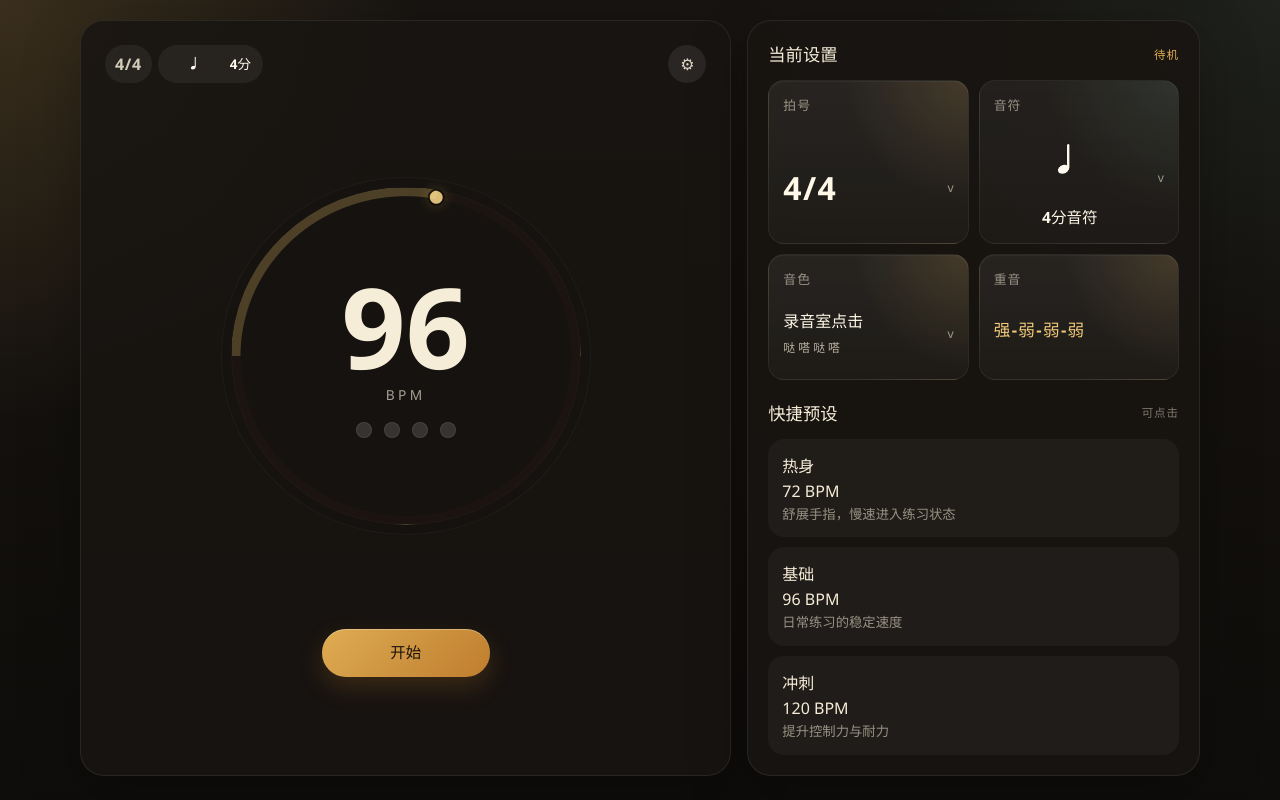
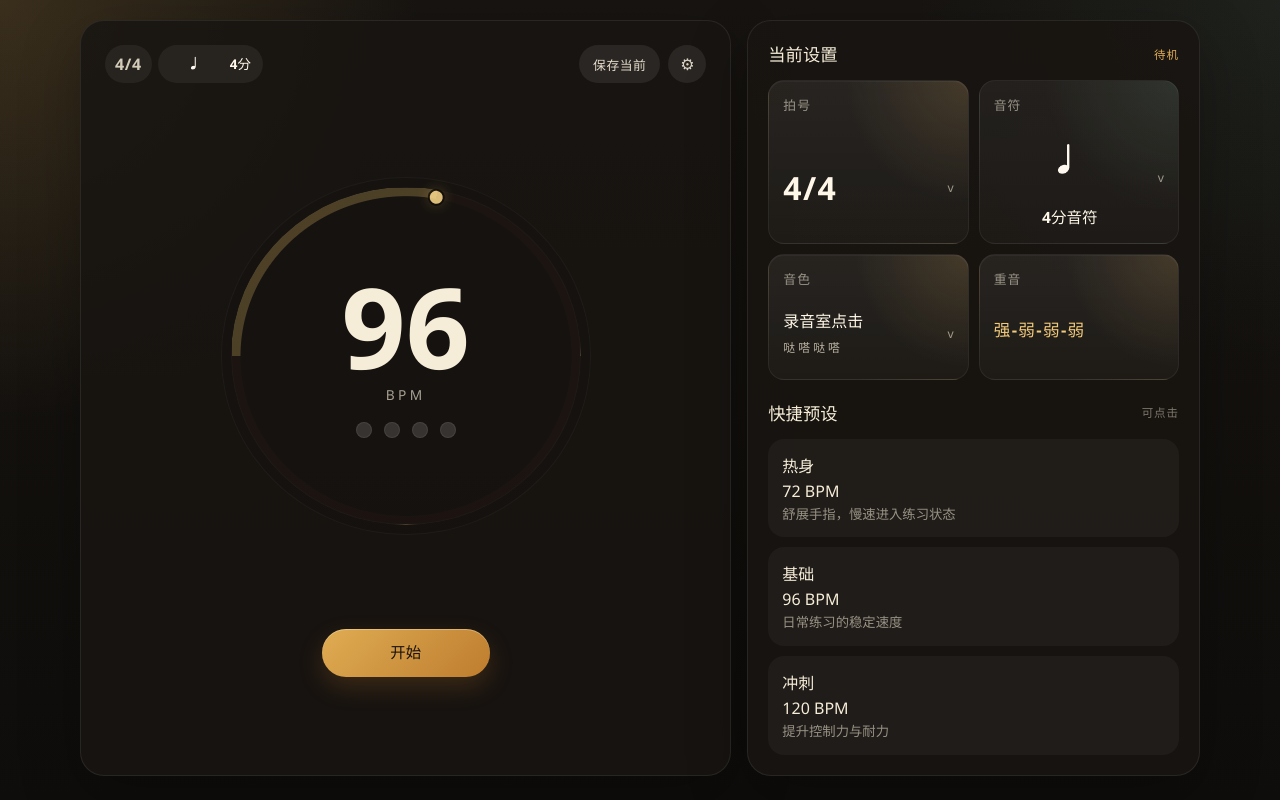
Before and after one commit to yaoqiwood/TempoGuitar, a Vue app: page / in a window 1280 px wide. Built offline with nearby package versions, Linux system fonts and the light colour scheme.

Commit message:
feat(节拍器): 添加保存和恢复当前设置功能
添加保存当前节拍器设置到本地存储的功能，包括BPM、拍号、音符细分、音色包和音量
添加从本地存储恢复保存的设置功能
添加保存状态提示和样式

```diff
--- a/src/Home.vue
+++ b/src/Home.vue
@@ -28,6 +28,22 @@ const selectedSubdivisionId = ref<NoteSubdivisionId>(subdivisionOptions[0].id);
 const metronomeVolumePercent = ref(70);
 const metronomeVolume = computed(() => metronomeVolumePercent.value / 100);
 const showSplash = ref(true);
+const saveCurrentStateStatus = ref<"idle" | "saved" | "error">("idle");
+
+const SAVED_METRONOME_SETTINGS_KEY =
+  "tempoguitar:saved-metronome-settings:v1";
+const timeSignatureIdSet = new Set(timeSignatureOptions.map((option) => option.id));
+const subdivisionIdSet = new Set(subdivisionOptions.map((option) => option.id));
+const soundPackIdSet = new Set(soundPackOptions.map((option) => option.id));
+
+type SavedMetronomeSettings = {
+  bpm: number;
+  timeSignatureId: TimeSignatureId;
+  subdivisionId: NoteSubdivisionId;
+  soundPackId: SoundPackId;
+  metronomeVolumePercent: number;
+  savedAtIso: string;
+};
 const selectedTimeSignature = computed(
   () =>
     timeSignatureOptions.find(
@@ -148,6 +164,7 @@ const stageGlowStyle = computed(() => {
 });
 
 let splashHideTimer: ReturnType<typeof setTimeout> | undefined;
+let saveCurrentStateStatusTimer: ReturnType<typeof setTimeout> | undefined;
 const minBpm = 40;
 const maxBpm = 240;
 const bpmPerFullTurn = 80;
@@ -155,6 +172,17 @@ const isBpmDragging = ref(false);
 const isBpmDragReady = ref(false);
 const bpmProgress = computed(() => (bpm.value - minBpm) / (maxBpm - minBpm));
 const bpmDialAngle = computed(() => -90 + bpmProgress.value * 360);
+const saveCurrentStateLabel = computed(() => {
+  if (saveCurrentStateStatus.value === "saved") {
+    return "已保存";
+  }
+
+  if (saveCurrentStateStatus.value === "error") {
+    return "保存失败";
+  }
+
+  return "保存当前";
+});
 
 let dragPointerId: number | null = null;
 let dragLastAngle = 0;
@@ -162,6 +190,100 @@ let dragBpmAccumulator = 0;
 
 function clampBpm(value: number) {
   return Math.min(maxBpm, Math.max(minBpm, value));
+}
+
+function clampVolumePercent(value: number) {
+  return Math.min(100, Math.max(0, value));
+}
+
+function isTimeSignatureId(value: unknown): value is TimeSignatureId {
+  return typeof value === "string" && timeSignatureIdSet.has(value as TimeSignatureId);
+}
+
+function isSubdivisionId(value: unknown): value is NoteSubdivisionId {
+  return typeof value === "string" && subdivisionIdSet.has(value as NoteSubdivisionId);
+}
+
+function isSoundPackId(value: unknown): value is SoundPackId {
+  return typeof value === "string" && soundPackIdSet.has(value as SoundPackId);
+}
+
+function setSaveCurrentStateStatus(nextStatus: "idle" | "saved" | "error") {
+  saveCurrentStateStatus.value = nextStatus;
+
+  if (saveCurrentStateStatusTimer) {
+    clearTimeout(saveCurrentStateStatusTimer);
+    saveCurrentStateStatusTimer = undefined;
+  }
+
+  if (nextStatus === "idle") {
+    return;
+  }
+
+  saveCurrentStateStatusTimer = window.setTimeout(() => {
+    saveCurrentStateStatus.value = "idle";
+    saveCurrentStateStatusTimer = undefined;
+  }, 1800);
+}
+
+function saveCurrentMetronomeSettings() {
+  try {
+    const payload: SavedMetronomeSettings = {
+      bpm: bpm.value,
+      timeSignatureId: selectedTimeSignatureId.value,
+      subdivisionId: selectedSubdivisionId.value,
+      soundPackId: selectedSoundPackId.value,
+      metronomeVolumePercent: metronomeVolumePercent.value,
+      savedAtIso: new Date().toISOString(),
+    };
+
+    window.localStorage.setItem(
+      SAVED_METRONOME_SETTINGS_KEY,
+      JSON.stringify(payload),
+    );
+    setSaveCurrentStateStatus("saved");
+  } catch {
+    setSaveCurrentStateStatus("error");
+  }
+}
+
+function restoreSavedMetronomeSettings() {
+  const savedRaw = window.localStorage.getItem(SAVED_METRONOME_SETTINGS_KEY);
+
+  if (!savedRaw) {
+    return;
+  }
+
+  try {
+    const parsed: Partial<SavedMetronomeSettings> = JSON.parse(savedRaw);
+
+    if (typeof parsed.bpm === "number" && Number.isFinite(parsed.bpm)) {
+      bpm.value = clampBpm(Math.round(parsed.bpm));
+    }
+
+    if (isTimeSignatureId(parsed.timeSignatureId)) {
+      selectedTimeSignatureId.value = parsed.timeSignatureId;
+    }
+
+    if (isSubdivisionId(parsed.subdivisionId)) {
+      selectedSubdivisionId.value = parsed.subdivisionId;
+    }
+
+    if (isSoundPackId(parsed.soundPackId)) {
+      selectedSoundPackId.value = parsed.soundPackId;
+    }
+
+    if (
+      typeof parsed.metronomeVolumePercent === "number" &&
+      Number.isFinite(parsed.metronomeVolumePercent)
+    ) {
+      metronomeVolumePercent.value = clampVolumePercent(
+        Math.round(parsed.metronomeVolumePercent),
+      );
+    }
+  } catch {
+    window.localStorage.removeItem(SAVED_METRONOME_SETTINGS_KEY);
+  }
 }
 
 function getPointerAngle(event: PointerEvent, element: HTMLElement) {
@@ -313,6 +435,8 @@ function closeSettingsMenu() {
 }
 
 onMounted(() => {
+  restoreSavedMetronomeSettings();
+
   void warmupAudioContext().catch(() => {
     // Some runtimes still require a user gesture before audio can fully start.
   });
@@ -325,6 +449,10 @@ onMounted(() => {
 onBeforeUnmount(() => {
   if (splashHideTimer) {
     clearTimeout(splashHideTimer);
+  }
+
+  if (saveCurrentStateStatusTimer) {
+    clearTimeout(saveCurrentStateStatusTimer);
   }
 });
 </script>
@@ -347,6 +475,21 @@ onBeforeUnmount(() => {
               />
               <span>{{ selectedSubdivision.shortLabel }}</span>
             </span>
+            <div class="top-action-group">
+              <button
+                :class="[
+                  'quick-save-button',
+                  {
+                    'is-saved': saveCurrentStateStatus === 'saved',
+                    'is-error': saveCurrentStateStatus === 'error',
+                  },
+                ]"
+                type="button"
+                aria-label="保存当前节拍器参数"
+                @click="saveCurrentMetronomeSettings"
+              >
+                {{ saveCurrentStateLabel }}
+              </button>
               <button
                 class="settings-gear"
                 type="button"
@@ -355,6 +498,7 @@ onBeforeUnmount(() => {
               >
                 ⚙
               </button>
+            </div>
           </div>
 
           <div class="bpm-block">
@@ -672,8 +816,45 @@ onBeforeUnmount(() => {
   gap: 6px;
 }
 
+.top-action-group {
+  margin-left: auto;
+  display: inline-flex;
+  align-items: center;
+  gap: 8px;
+}
+
+.quick-save-button {
+  height: 38px;
+  border: 0;
+  border-radius: 999px;
+  padding: 0 14px;
+  background: rgba(255, 255, 255, 0.08);
+  color: rgba(246, 237, 216, 0.92);
+  font-size: 0.8rem;
+  letter-spacing: 0.04em;
+  white-space: nowrap;
+  transition:
+    background-color 140ms ease,
+    color 140ms ease,
+    transform 140ms ease;
+}
+
+.quick-save-button:hover {
+  background: rgba(223, 172, 83, 0.2);
+  transform: translateY(-1px);
+}
+
+.quick-save-button.is-saved {
+  background: rgba(83, 197, 123, 0.22);
+  color: #ccffd9;
+}
+
+.quick-save-button.is-error {
+  background: rgba(226, 84, 84, 0.24);
+  color: #ffd4d4;
+}
+
 .settings-gear {
-  margin-left: auto;
   width: 38px;
   height: 38px;
   border: 0;
```
Lines whose indentation alone changed are shown as unchanged.
